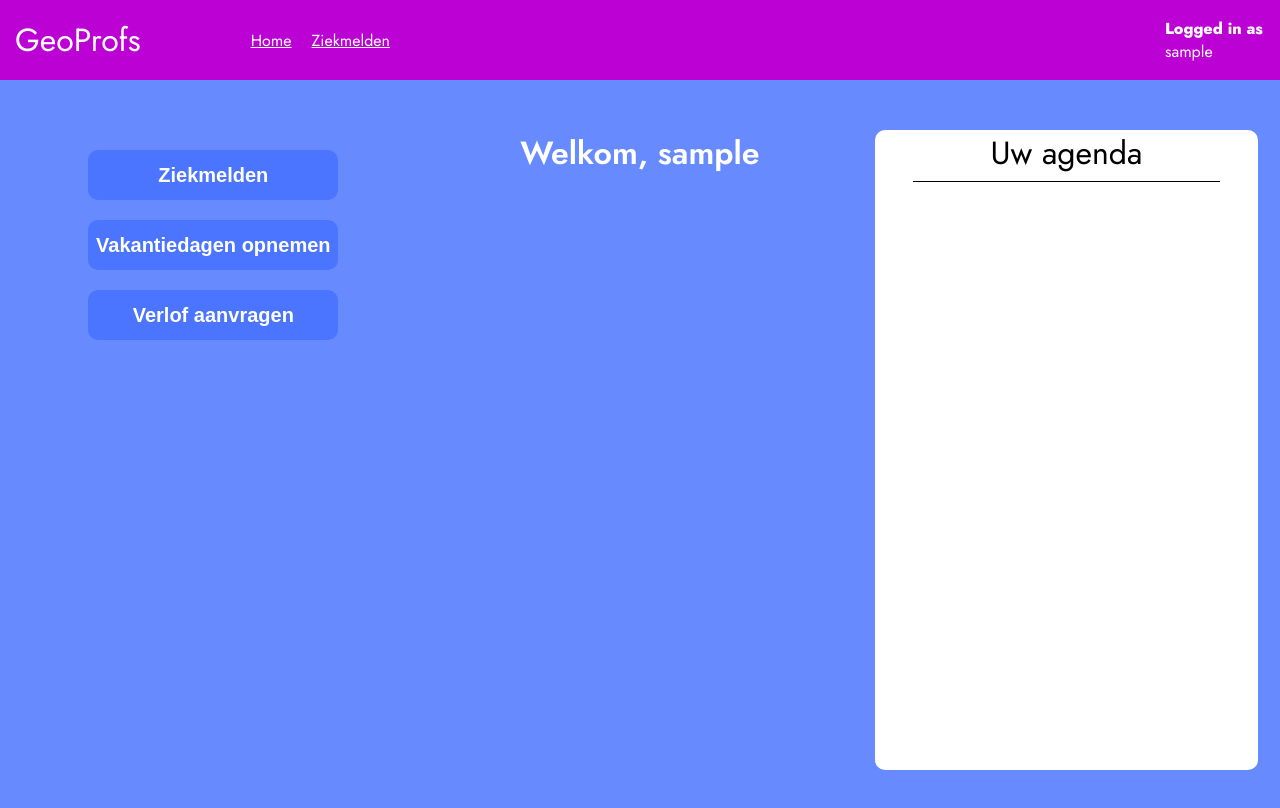
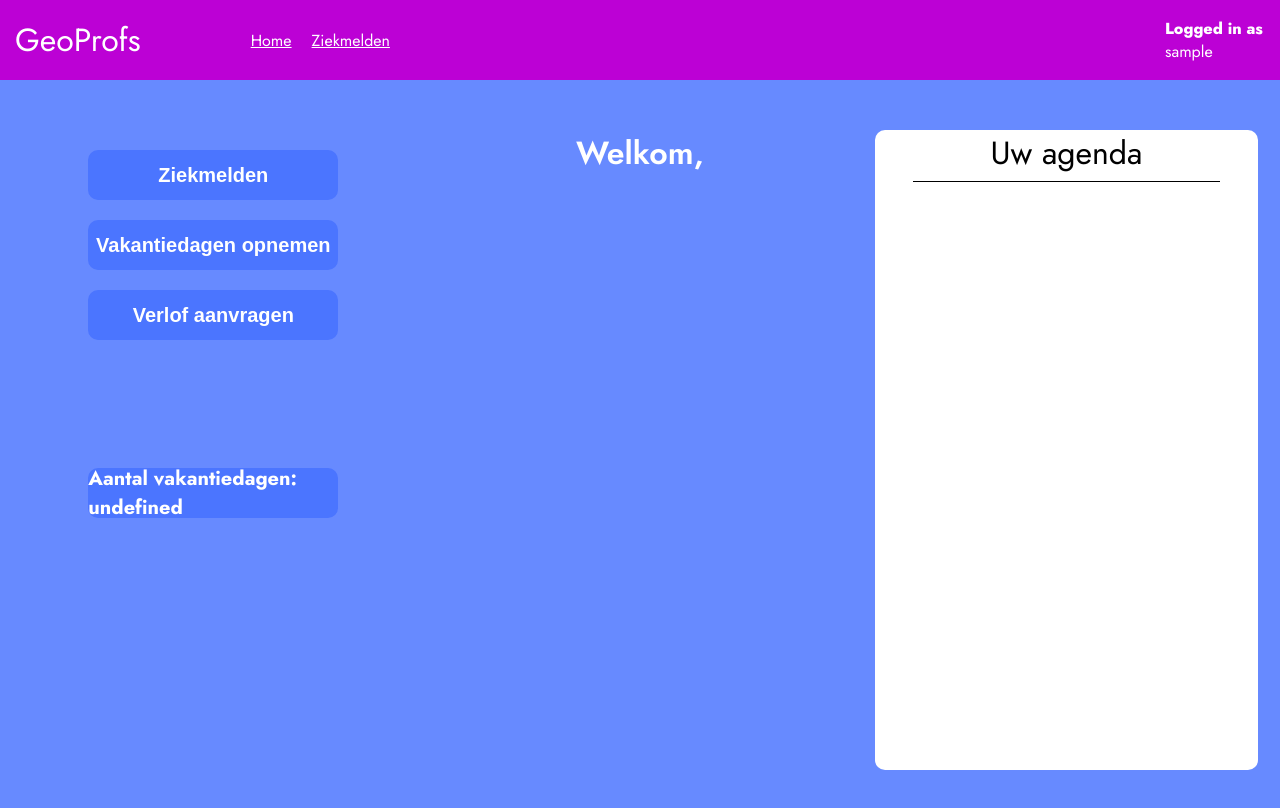
Before and after one commit to BoraEfe/GeoProfs, a React (Vite) app: page / in a window 1280 px wide. Shown: the top 808 px of the page. Built offline with nearby package versions, Linux system fonts and the light colour scheme; no server answers; the database is empty; sample sign-in values are in the browser's storage.

Commit message:
fix homepage

```diff
--- a/src/Pages/HomePage/HomePage.css
+++ b/src/Pages/HomePage/HomePage.css
@@ -41,5 +41,19 @@ main{
             color:white;
             font-weight: 600;
         }
+        .vakantiedagen{
+            width: 250px;
+            height: 50px;
+            background-color: #4B75FF;
+            border: none;
+            border-radius: 10px;
+            font-size: 20px;
+            font-weight: bold;
+            color:white;
+            margin-top:30%;
+            display: flex;
+            align-items: center;
+            justify-content: center;
+        }
     }
 }
--- a/src/Pages/HomePage/HomePage.jsx
+++ b/src/Pages/HomePage/HomePage.jsx
@@ -1,15 +1,17 @@
-    import './HomePage.css';
-    import Agenda from '../../Components/Agenda/Agenda';
-    import { useNavigate } from 'react-router-dom';
-    import { useEffect } from 'react';
-
+import './HomePage.css';
+import Agenda from '../../Components/Agenda/Agenda';
+import { useNavigate } from 'react-router-dom';
+import { useEffect, useState } from 'react';
+import { collection, getDocs, where, query } from 'firebase/firestore';
+import { db } from '../../firebase';
 
     const HomePage = () => {
         const navigate = useNavigate();
+        const [vakantieDagen, setVakantieDagen] = useState();
+        const email = localStorage.getItem('email');
 
         useEffect (() => {
             const loggedIn = localStorage.getItem('isLoggedIn');
-            const username = localStorage.getItem('username')
             if (!loggedIn){
                 navigate('/Login')
             }
@@ -18,6 +20,26 @@
                 console.log('Login success')
             }
         }, [navigate])
+        useEffect(() => {
+            const fetchVakantieDagen = async () => {
+                try {
+                    const usersRef = collection(db, 'users');
+                    const q = query(usersRef, where('email', '==', email));
+                    const querySnapshot = await getDocs(q);
+
+                    if (!querySnapshot.empty) {
+                        const userDoc = querySnapshot.docs[0].data();
+                        setVakantieDagen(userDoc.vakantiedagen);
+                    } else {
+                        console.error('Gebruiker niet gevonden');
+                    }
+                } catch (error) {
+                    console.error('Error bij het ophalen van vakantiedagen: ', error);
+                }
+            };
+
+            fetchVakantieDagen();
+        }, [email]);
 
         return (
             <main>
@@ -31,10 +53,18 @@
                     <button onClick={() => {navigate('/verlof')}}>
                         Verlof aanvragen
                     </button>
+                    <div className='vakantiedagen'>
+                        {vakantieDagen !== null ? (
+                             `Aantal vakantiedagen: ${vakantieDagen}`
+                        ) : (
+                            'Vakantiedagen laden...'
+                        )}
+
+                    </div>
                 </div>
                 <div className='homepage-container-2'>
                     <h1 className='welkom-title'>
-                        Welkom, {localStorage.getItem('username')}
+                        Welkom, {localStorage.getItem('firstname')}
                     </h1>
                 </div>
                 <div className='homepage-container-3'>
--- a/src/Pages/Login/Login.jsx
+++ b/src/Pages/Login/Login.jsx
@@ -7,7 +7,6 @@ let username2
 
 const Login = () => {
     const [email, setEmail] = useState('');
-    const [username, setUsername] = useState('');
     const [password, setPassword] = useState('');
     const [error, setError] = useState();
     const navigate = useNavigate();
@@ -32,6 +31,8 @@ const Login = () => {
 
                         localStorage.setItem('isLoggedIn', true);
                         localStorage.setItem('username', user.username);
+                        localStorage.setItem('firstname', user.firstname);
+                        localStorage.setItem('vakantiedagen', user.vakantiedagen)
                         localStorage.setItem('role', user.role);
                         navigate('/');
                     }else {
```
Also changed, not shown: 1 other file (tests, documents, lock files or other folders).
